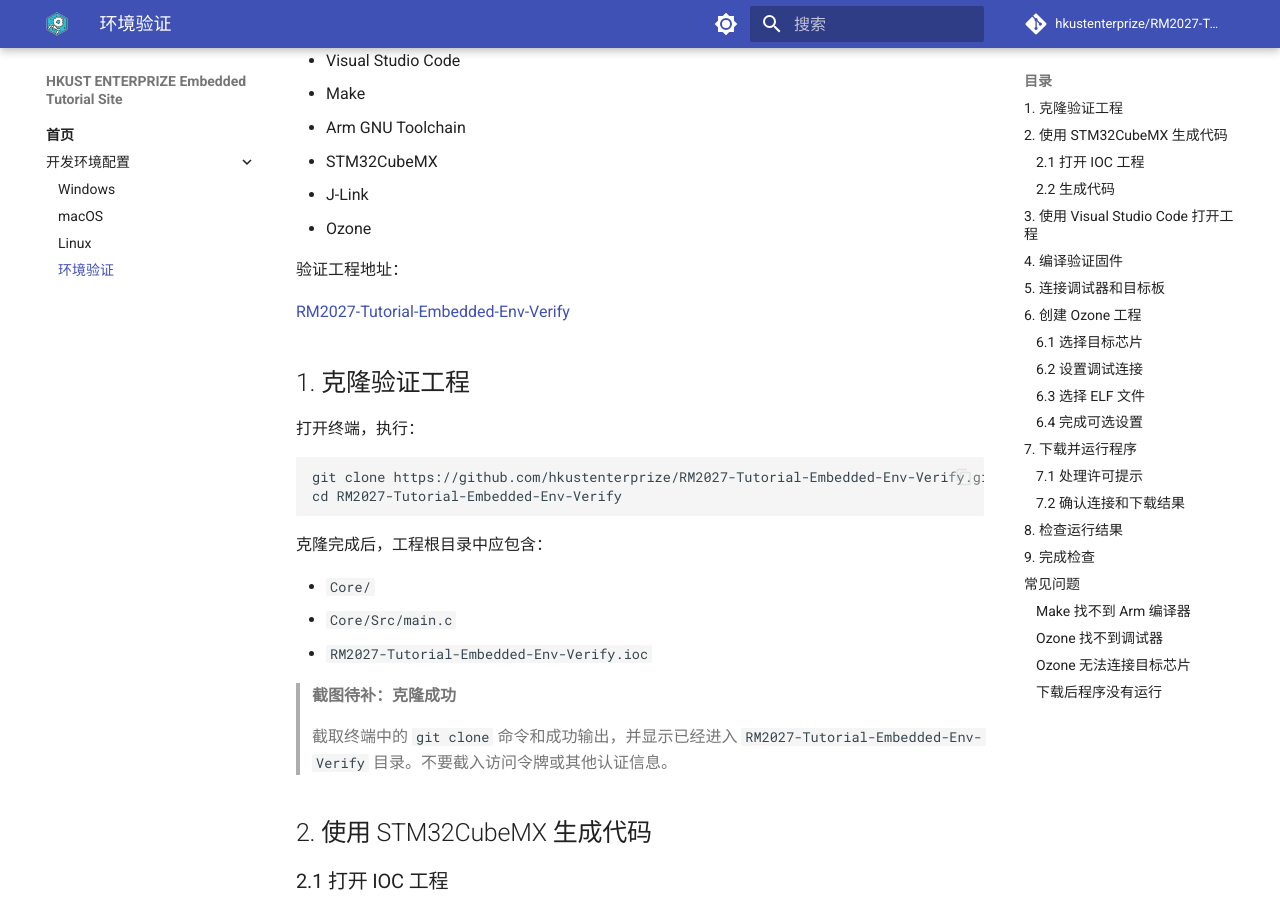
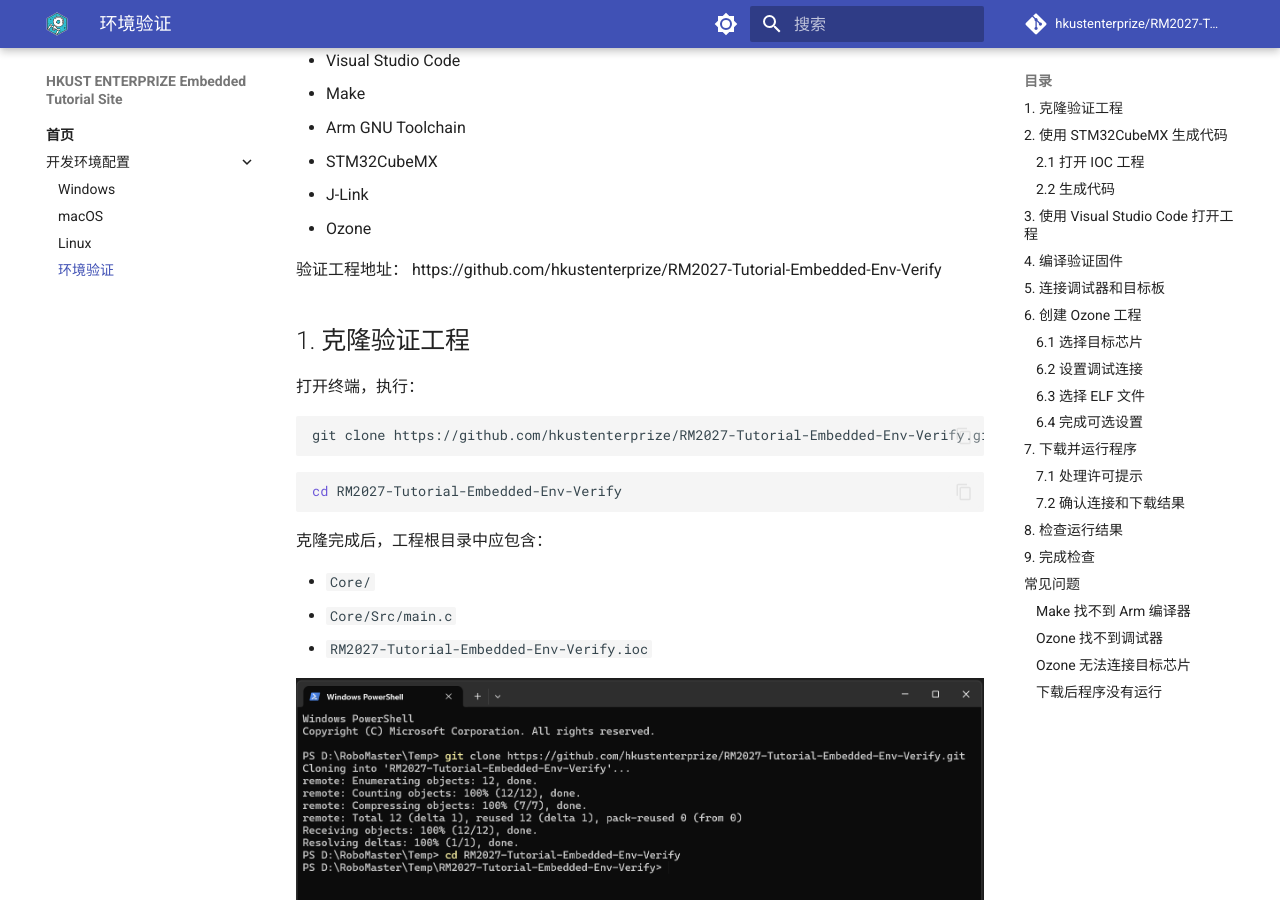
Before and after one commit to hkustenterprize/RM2027-Tutorial-Embedded-Docs, an MkDocs documentation site: the page built from docs/Environment/Verify/RM Embedded Tutorial 环境验证.md, in a window 1280 px wide and 900 px high, scrolled down 207 px. Built offline with MkDocs 1.6.1 and Material for MkDocs 9.7.7, drawn with Linux system fonts in a browser that asks for light colours; comment, search, counter and statistics services are not loaded; some of the changed text lies outside the part shown.

Commit message:
docs: improve env verification documentation and add images

````diff
--- a/docs/Environment/Verify/RM Embedded Tutorial 环境验证.md
+++ b/docs/Environment/Verify/RM Embedded Tutorial 环境验证.md
@@ -11,15 +11,17 @@
 - Ozone
 
 验证工程地址：
-
-[RM2027-Tutorial-Embedded-Env-Verify](https://github.com/hkustenterprize/RM2027-Tutorial-Embedded-Env-Verify)
+https://github.com/hkustenterprize/RM2027-Tutorial-Embedded-Env-Verify
 
 ## 1. 克隆验证工程
 
 打开终端，执行：
 
-```text
+```sh
 git clone https://github.com/hkustenterprize/RM2027-Tutorial-Embedded-Env-Verify.git
+```
+
+```sh
 cd RM2027-Tutorial-Embedded-Env-Verify
 ```
 
@@ -29,9 +31,8 @@ cd RM2027-Tutorial-Embedded-Env-Verify
 - `Core/Src/main.c`
 - `RM2027-Tutorial-Embedded-Env-Verify.ioc`
 
-> **截图待补：克隆成功**
->
-> 截取终端中的 `git clone` 命令和成功输出，并显示已经进入 `RM2027-Tutorial-Embedded-Env-Verify` 目录。不要截入访问令牌或其他认证信息。
+![终端中的命令和成功输出](RM%20Embedded%20Tutorial%20环境验证.assets/image.png)
+![文件夹内容](RM%20Embedded%20Tutorial%20环境验证.assets/image-1.png)
 
 ## 2. 使用 STM32CubeMX 生成代码
 
@@ -52,34 +53,42 @@ RM2027-Tutorial-Embedded-Env-Verify.ioc
 点击右上角的 `GENERATE CODE`。
 
 如果 STM32CubeMX 提示是否打开工程目录或生成报告，可以直接关闭提示并返回工程目录。
+![STM32CubeMX 弹窗提示](RM%20Embedded%20Tutorial%20环境验证.assets/Screenshot%202026-09-01%20185613.png)
 
-生成完成后，工程根目录中应出现 `Drivers/`、`Makefile`、`startup_stm32f103xb.s` 和 `STM32F103xx_FLASH.ld`。下图拍摄于后续编译完成后，因此还包含 `build/` 目录。
+生成完成后，工程根目录中应出现 `Drivers/`、`Makefile`、`startup_stm32f103xb.s` 和 `STM32F103xx_FLASH.ld`。
 
-![生成后的工程目录](RM%20Embedded%20Tutorial%20环境验证.assets/Screenshot%202026-09-01%20191111.png)
+![生成后的工程目录](RM%20Embedded%20Tutorial%20环境验证.assets/image-2.png)
 
 ## 3. 使用 Visual Studio Code 打开工程
 
 打开 Visual Studio Code，点击左上角菜单栏 `File` → `Open Folder`。
 
-![在 Visual Studio Code 中选择 Open Folder](RM%20Embedded%20Tutorial%20环境验证.assets/Screenshot%202026-09-01%20152840.png)
+![在vscode中选择 Open Folder](RM%20Embedded%20Tutorial%20环境验证.assets/Screenshot%202026-09-01%20152840.png)
 
 在弹出的对话框中选中克隆得到的 `RM2027-Tutorial-Embedded-Env-Verify` 文件夹，然后打开。
 
-工程打开后，点击 `Terminal` → `New Terminal`。新终端的当前目录应为工程根目录。
-
 Visual Studio Code 的 Explorer 中应能看到 `Core/`、`Drivers/`、`Makefile` 和 `.ioc` 文件。
 
-![在 Visual Studio Code 中打开验证工程](RM%20Embedded%20Tutorial%20环境验证.assets/Screenshot%202026-09-01%20192749.png)
+![在vscode中打开验证工程](RM%20Embedded%20Tutorial%20环境验证.assets/Screenshot%202026-09-01%20192749.png)
+
+工程打开后，点击 `Terminal` → `New Terminal`。
+![在菜单栏打开终端](RM%20Embedded%20Tutorial%20环境验证.assets/Screenshot%202026-09-01%20193251.png)
+
+窗口下方将出现 Terminal 窗格。
+![vscode终端已打开](RM%20Embedded%20Tutorial%20环境验证.assets/image-3.png)
+
 
 ## 4. 编译验证固件
 
 在 Visual Studio Code 终端中执行：
 
-```text
+```sh
 make -j
 ```
 
 该命令使用 Arm GNU Toolchain 编译 STM32CubeMX 生成的 Makefile 工程。
+
+![make结果](RM%20Embedded%20Tutorial%20环境验证.assets/Screenshot%202026-09-01%20193341.png)
 
 编译成功后，终端中不应出现 error，并会在 `build/` 中生成：
 
@@ -89,19 +98,33 @@ RM2027-Tutorial-Embedded-Env-Verify.bin
 RM2027-Tutorial-Embedded-Env-Verify.hex
 ```
 
-下图中，终端已经完成链接，并继续生成 `.hex` 和 `.bin` 文件；Explorer 中的 `build/` 目录也已出现。
+下图中，终端已经完成编译；Explorer 中的 `build/` 目录也已出现。
 
 ![make 编译成功并生成 ELF 固件](RM%20Embedded%20Tutorial%20环境验证.assets/Screenshot%202026-09-01%20193445.png)
 
 ## 5. 连接调试器和目标板
 
 > **照片待补：调试器与目标板连接**
+>1
+>
+>1
+>
+>1
+>
+>1
+>
+>1
+>
+>1
+>nooo
 
 ## 6. 创建 Ozone 工程
 
 ### 6.1 选择目标芯片
 
 打开 Ozone，选择 `File` → `New` → `New Project Wizard`。
+
+![确认 Ozone 目标设备](RM%20Embedded%20Tutorial%20环境验证.assets/Screenshot%202026-09-01%20160349.png)
 
 在 `Device` 右侧点击 `...`，搜索并选择 `STM32F103C8`。
 
@@ -113,13 +136,11 @@ RM2027-Tutorial-Embedded-Env-Verify.hex
 - `Register Set` 为 `Cortex-M3`
 - Flash 起始地址为 `0x08000000`
 
-![确认 Ozone 目标设备](RM%20Embedded%20Tutorial%20环境验证.assets/Screenshot%202026-09-01%20160349.png)
-
 点击 `Next`。
 
 ### 6.2 设置调试连接
 
-完成以下设置：
+确认以下设置：
 
 - `Target Interface`：`SWD`
 - `Target Interface Speed`：`4 MHz`
@@ -127,7 +148,7 @@ RM2027-Tutorial-Embedded-Env-Verify.hex
 
 已连接的调试器应出现在下方列表中。
 
-![设置 Ozone 调试连接](RM%20Embedded%20Tutorial%20环境验证.assets/Screenshot%202026-09-01%20160404.png)
+![设置 Ozone 调试连接](RM%20Embedded%20Tutorial%20环境验证.assets/image-4.png)
 
 如果列表为空，请检查目标板供电、USB 连接和驱动，然后重新打开此页面。
 
@@ -196,8 +217,6 @@ Ozone 打开工程后，会显示源代码。
 
 程序运行后，与 PB12 和 PC14 对应的两个指示灯应每 0.5s 翻转一次，并始终保持相反状态。观察，确认两个指示灯持续、交替且稳定地闪烁。
 
-> **素材待补：两个指示灯交替闪烁**
-
 ## 9. 完成检查
 
 以下项目全部满足时，环境验证完成：
````
Also changed, not shown: docs/Environment/Verify/RM Embedded Tutorial 环境验证.assets/Screenshot 2026-09-01 160404.png (deleted), docs/Environment/Verify/RM Embedded Tutorial 环境验证.assets/Screenshot 2026-09-01 160510.png (deleted), docs/Environment/Verify/RM Embedded Tutorial 环境验证.assets/Screenshot 2026-09-01 185613.png (added), docs/Environment/Verify/RM Embedded Tutorial 环境验证.assets/Screenshot 2026-09-01 191111.png (deleted), docs/Environment/Verify/RM Embedded Tutorial 环境验证.assets/Screenshot 2026-09-01 193251.png (added), docs/Environment/Verify/RM Embedded Tutorial 环境验证.assets/Screenshot 2026-09-01 193341.png (added), docs/Environment/Verify/RM Embedded Tutorial 环境验证.assets/image-1.png (added), docs/Environment/Verify/RM Embedded Tutorial 环境验证.assets/image-2.png (added), docs/Environment/Verify/RM Embedded Tutorial 环境验证.assets/image-3.png (added), docs/Environment/Verify/RM Embedded Tutorial 环境验证.assets/image-4.png (added), docs/Environment/Verify/RM Embedded Tutorial 环境验证.assets/image.png (added), docs/Environment/Verify/RM Embedded Tutorial 环境验证.assets/old/page-22-image-01.png (deleted), docs/Environment/Verify/RM Embedded Tutorial 环境验证.assets/old/page-22-image-02.jpg (deleted).
